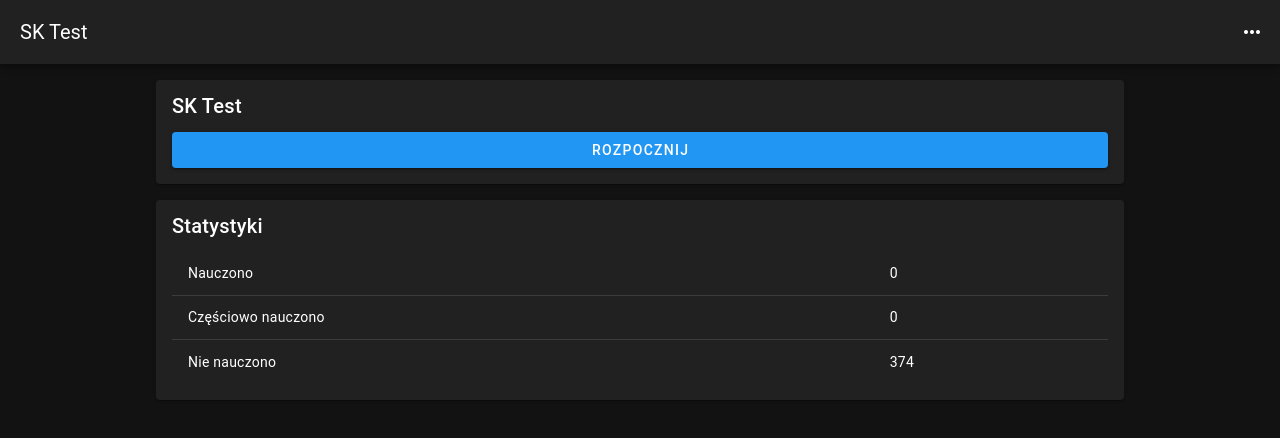
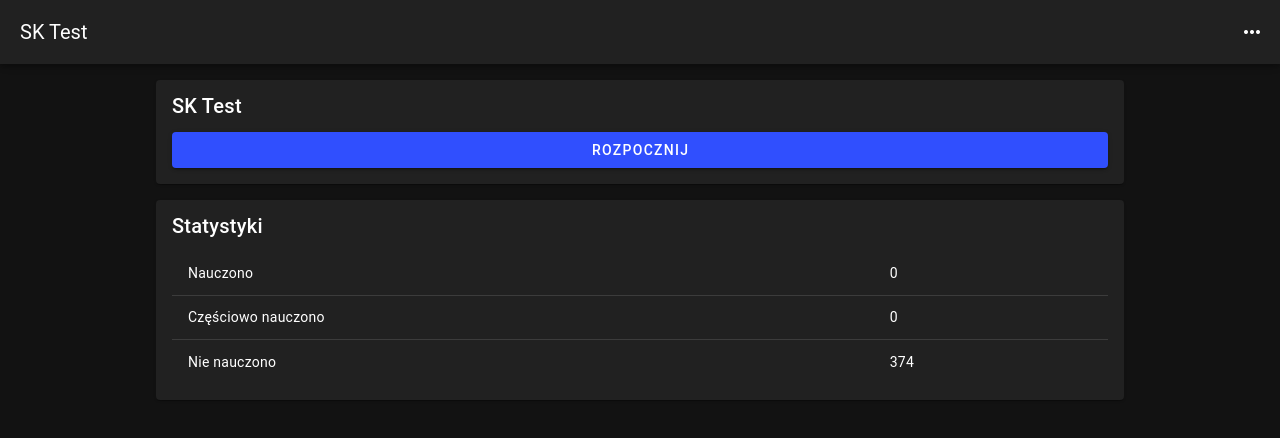
Before and after one commit to jakubmeysner/pwr-cn-lec-test, a Vue app: page / in a window 1280 px wide. Shown: the top 438 px of the page. Built offline with nearby package versions, Linux system fonts and the light colour scheme.

Commit message:
Change theme primary color

```diff
--- a/package.json
+++ b/package.json
@@ -14,7 +14,7 @@
         "pinia": "^2.0.36",
         "pinia-plugin-persistedstate": "^3.1.0",
         "vue": "^3.3.2",
-        "vuetify": "^3.3.2"
+        "vuetify": "^3.5.2"
     },
     "devDependencies": {
         "@tsconfig/node18": "^2.0.1",
--- a/src/plugins/vuetify.ts
+++ b/src/plugins/vuetify.ts
@@ -1,9 +1,17 @@
 import "vuetify/styles"
 import { createVuetify } from "vuetify"
 import "@mdi/font/css/materialdesignicons.css"
+import colors from "vuetify/util/colors"
 
 export default createVuetify({
     theme: {
         defaultTheme: "dark",
+        themes: {
+            dark: {
+                colors: {
+                    primary: colors.indigo.accent4,
+                },
+            },
+        },
     },
 })
```
Also changed, not shown: 1 other file (tests, documents, lock files or other folders).
